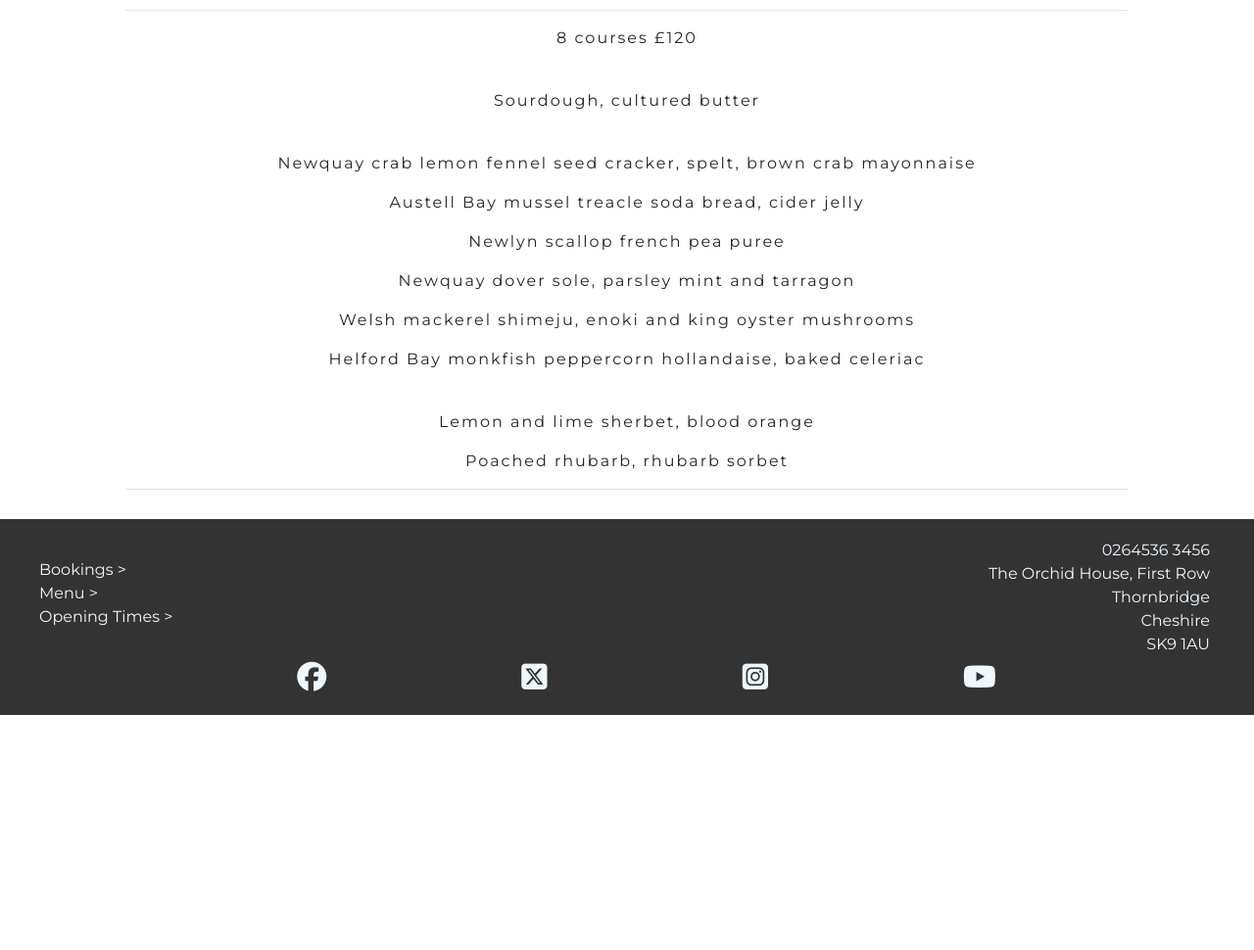
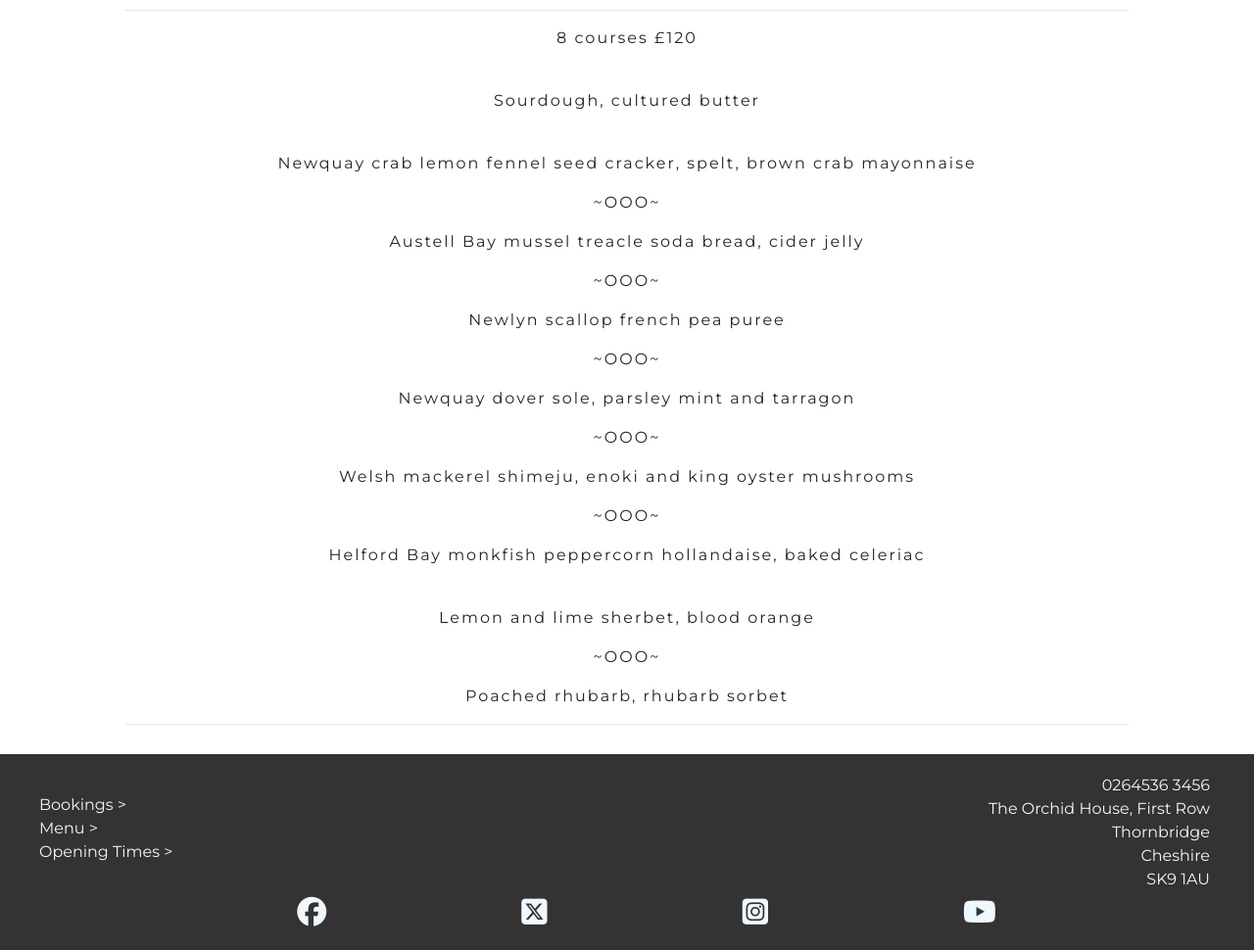
Before and after one commit to P-Worthington/Fruits-de-mer, a Flask app: page /menu in a window 1280 px wide. Shown: the part 400-1370 px from the top of the page at 98% size. Before the commit the page ends 1130 px from the top, so only its background shows below. Run offline with Flask 3, Linux system fonts and the light colour scheme; some libraries are stand-ins or nearby versions; some web fonts are replaced.

Commit message:
add menu course separation

```diff
--- a/templates/menu.html
+++ b/templates/menu.html
@@ -22,13 +22,19 @@
     <p>Sourdough, cultured butter</p>
     <br>
     <p>Newquay crab lemon fennel seed cracker, spelt, brown crab mayonnaise</p>
+    <p>~OOO~</p>
     <p>Austell Bay mussel treacle soda bread, cider jelly</p>
+    <p>~OOO~</p>
     <p>Newlyn scallop french pea puree</p>
+    <p>~OOO~</p>
     <p>Newquay dover sole, parsley mint and tarragon</p>
+    <p>~OOO~</p>
     <p>Welsh mackerel shimeju, enoki and king oyster mushrooms</p>
+    <p>~OOO~</p>
     <p>Helford Bay monkfish peppercorn hollandaise, baked celeriac</p>
     <br>
     <p>Lemon and lime sherbet, blood orange</p>
+    <p>~OOO~</p>
     <p>Poached rhubarb, rhubarb sorbet</p>
     <hr>
 </div>
```
